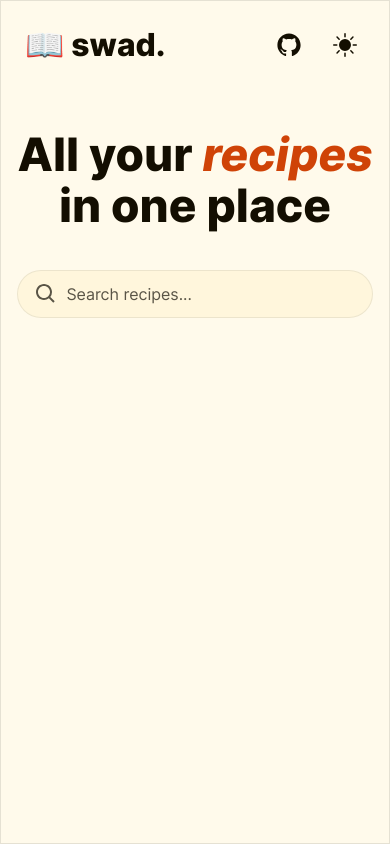
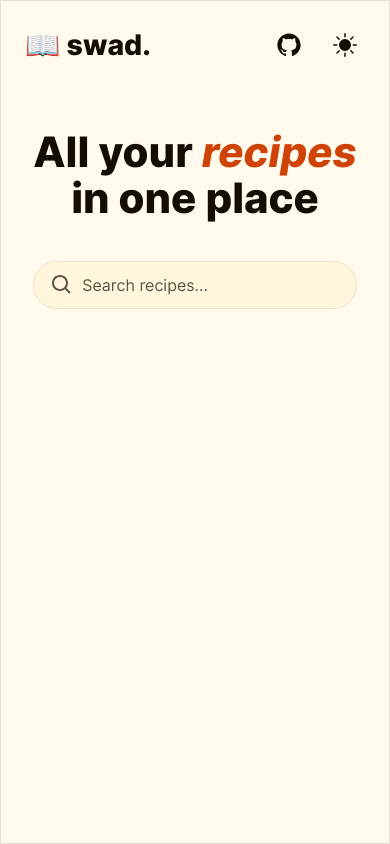
Before and after one commit to chingu-voyages/v46-tier2-team-14, a React (Vite) app: page / in a window 390 px wide. Built offline with nearby package versions, Linux system fonts and the light colour scheme.

Commit message:
update typescale for smaller font size in small screens

```diff
--- a/src/assets/css/variables.css
+++ b/src/assets/css/variables.css
@@ -6,18 +6,16 @@
   /*
     * fluid typography?
     https://typescale.com/
-    https://utopia.fyi/type/calculator?c=320,18,1.2,1240,20,1.25,5,2,&s=0.75%7C0.5%7C0.25,1.5%7C2%7C3%7C4%7C6,s-l&g=s,l,xl,12
-
-    how about this: https://utopia.fyi/type/calculator?c=320,18,1.25,1240,18,1.333,5,2,&s=0.75|0.5|0.25,1.5|2|3|4|6,s-l&g=s,l,xl,12
+    https://utopia.fyi/type/calculator/?c=320,16,1.2,1240,16,1.333,5,2,&s=0.75|0.5|0.25,1.5|2|3|4|6,s-l&g=s,l,xl,12
   */
-  --text-xs: clamp(0.7813rem, 0.7747rem + 0.0326vw, 0.8rem);
-  --text-sm: clamp(0.9375rem, 0.9158rem + 0.1087vw, 1rem);
-  --text-base: clamp(1.125rem, 1.0815rem + 0.2174vw, 1.25rem);
-  --text-lg: clamp(1.35rem, 1.2761rem + 0.3696vw, 1.5625rem);
-  --text-xl: clamp(1.62rem, 1.5041rem + 0.5793vw, 1.9531rem);
-  --text-2xl: clamp(1.9438rem, 1.7707rem + 0.8652vw, 2.4413rem);
-  --text-3xl: clamp(2.3325rem, 2.0823rem + 1.2511vw, 3.0519rem);
-  --text-4xl: clamp(2.7994rem, 2.4461rem + 1.7663vw, 3.815rem);
+  --text-xs: clamp(0.5625rem, 0.7402rem + -0.2293vw, 0.6944rem);
+  --text-sm: clamp(0.75rem, 0.862rem + -0.1446vw, 0.8331rem);
+  --text-base: clamp(1rem, 1rem + 0vw, 1rem);
+  --text-lg: clamp(1.2rem, 1.1537rem + 0.2315vw, 1.3331rem);
+  --text-xl: clamp(1.44rem, 1.3228rem + 0.5859vw, 1.7769rem);
+  --text-2xl: clamp(1.7281rem, 1.5053rem + 1.1141vw, 2.3688rem);
+  --text-3xl: clamp(2.0738rem, 1.6968rem + 1.8848vw, 3.1575rem);
+  --text-4xl: clamp(2.4881rem, 1.8896rem + 2.9924vw, 4.2088rem);
 }
 /* COMMON */
 :root[data-theme="light"] {
--- a/src/index.css
+++ b/src/index.css
@@ -9,6 +9,7 @@ body {
 }
 /* app layout */
 #root {
+  font-size: var(--text-base);
   min-height: 100vh;
   min-height: 100dvh; /* mobile */
 
```
